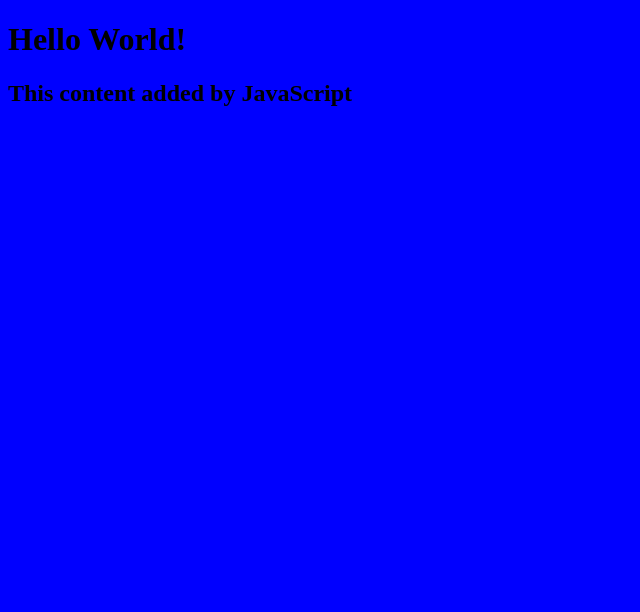
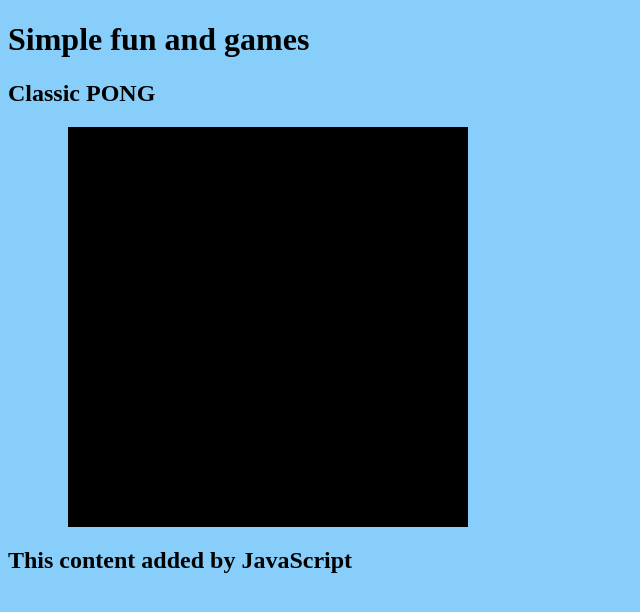
Before and after one commit to jucheng925/my-first-project, a plain HTML site: page index.html in a window 1280 px wide. Shown: the whole page, without its empty margins (0-640 px from the left). Drawn offline with Linux system fonts and the light colour scheme.

Commit message:
add game box in css

```diff
--- a/index.html
+++ b/index.html
@@ -5,7 +5,10 @@
     <title>My Personal Website</title>
   </head>
   <body>
-    <h1>Hello World!</h1>
+    <h1>Simple fun and games</h1>
+    <h2>Classic PONG</h2>
+    <div id ="game">Start</div>
+   <!-- <a href = "shopping.html">click me</a>-->
     <script src="script.js"></script>
   </body>
 </html>
--- a/style.css
+++ b/style.css
@@ -1,3 +1,15 @@
 body {
-    background: blue
+    background:lightskyblue
 }
+div{
+    display:block;
+}
+div#game {
+    background: black;
+    height: 400px;
+    margin-left: 60px;
+    overflow: hidden;
+    position:relative;
+    text-align: center;
+    width: 400px;
+}
```
Also changed, not shown: shopping.html (added, +11 -0 lines).
